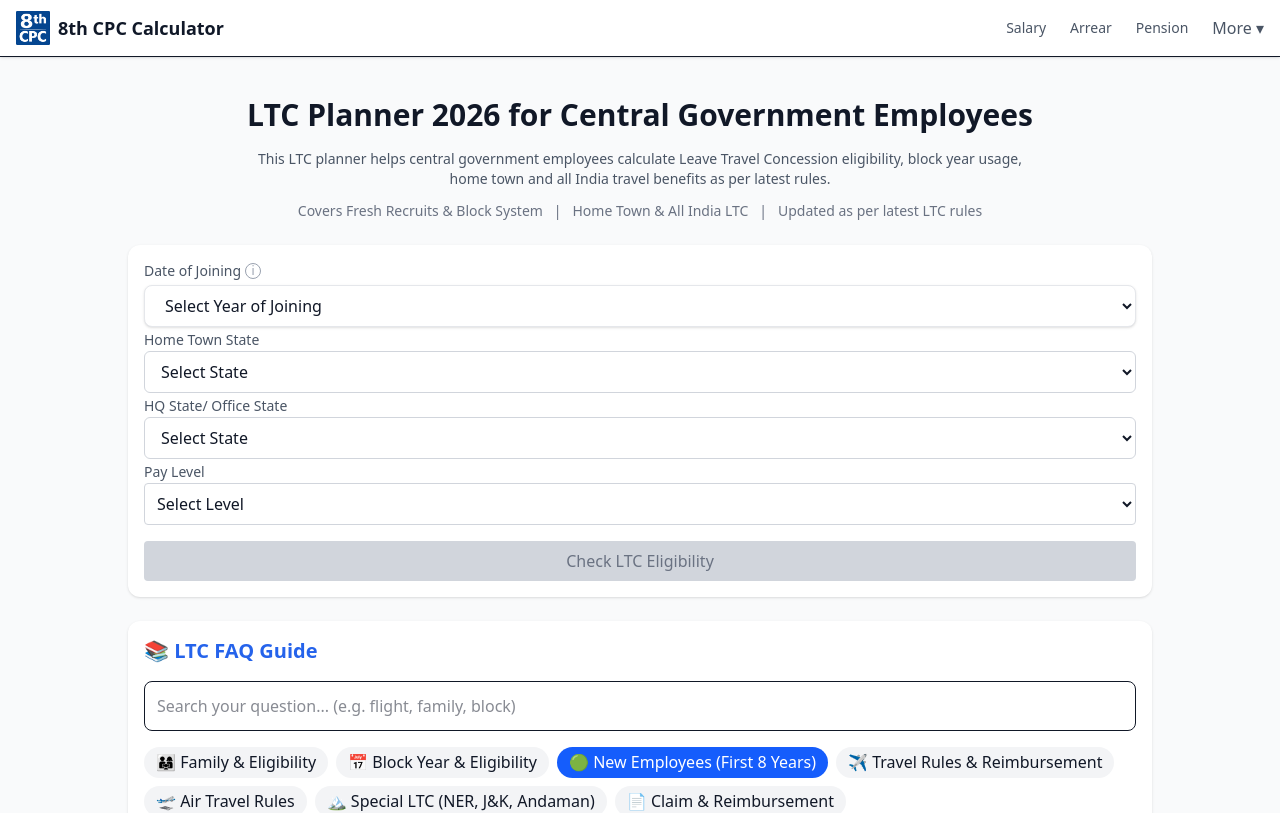
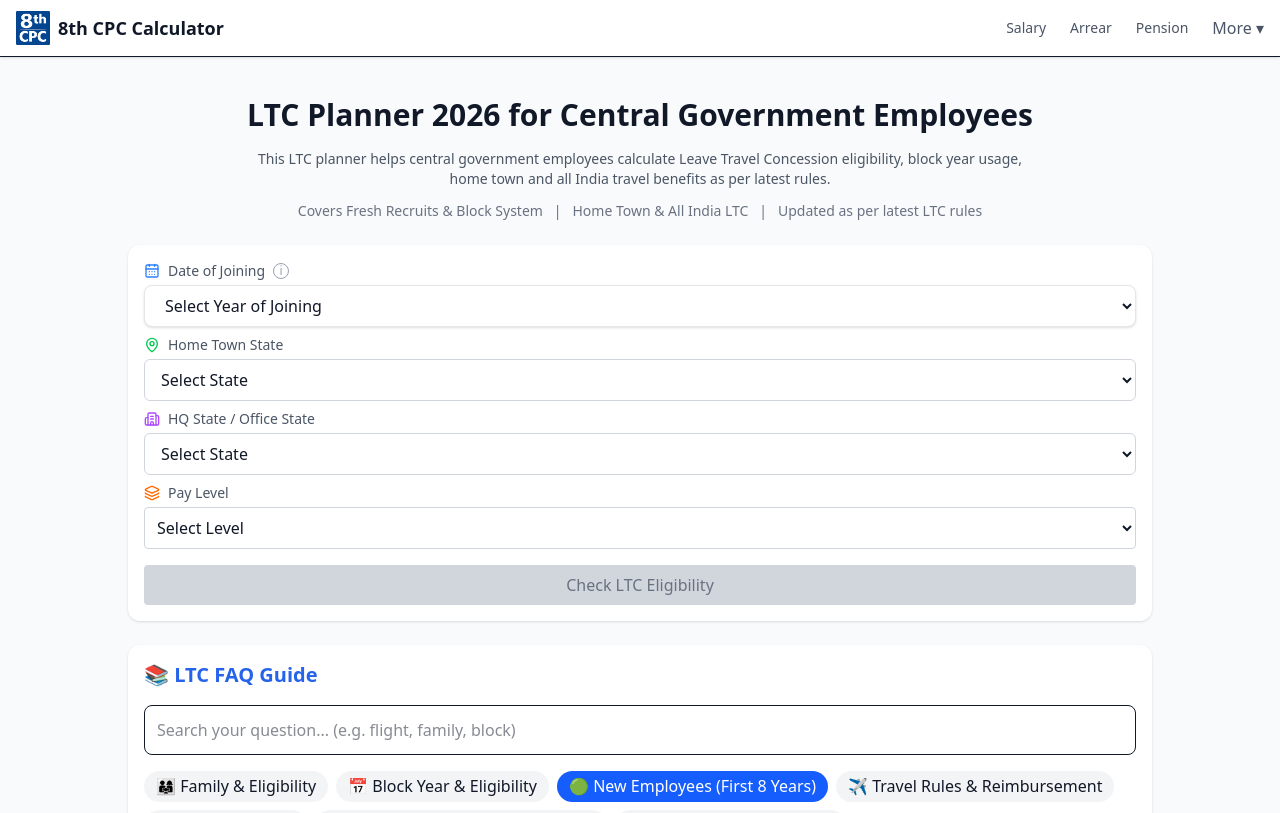
Before and after one commit to deepakkrcodes-sudo/8cpc-calculator, a Next.js app: page /ltc-planner in a window 1280 px wide. Shown: the top 813 px of the page. Built offline with nearby package versions, Linux system fonts and the light colour scheme.

Commit message:
added icons in ltc planner

```diff
--- a/components/ltc/BasicInfoForm.jsx
+++ b/components/ltc/BasicInfoForm.jsx
@@ -2,6 +2,13 @@
 
 import { useState } from "react";
 import { payMatrix } from "@/data/payMatrix";
+import {
+    CalendarDays,
+    MapPin,
+    Building2,
+    Layers,
+    History
+} from "lucide-react";
 
 const states = [
     "Andhra Pradesh", "Arunachal Pradesh", "Assam", "Bihar",
@@ -56,7 +63,8 @@ export default function BasicInfoForm({ onChange }) {
             {/* DOJ */}
 
             <div className="flex flex-col">
-                <label className="text-sm text-gray-600 flex items-center gap-1 mb-1">
+                <label className="text-sm text-gray-600 flex items-center gap-2 mb-1">
+                    <CalendarDays size={16} className="text-blue-500" />
                     Date of Joining
 
                     <span
@@ -65,6 +73,7 @@ export default function BasicInfoForm({ onChange }) {
                     >
                         i
                     </span>
+
                 </label>
 
                 <div className="relative">
@@ -94,9 +103,11 @@ export default function BasicInfoForm({ onChange }) {
 
             {/* HOME STATE */}
             <div>
-                <label className="text-sm text-gray-600">
+                <label className="text-sm text-gray-600 flex items-center gap-2 mb-1 mt-2">
+                    <MapPin size={16} className="text-green-500" />
                     Home Town State
                 </label>
+
 
                 <select
                     className="w-full border border-gray-300 rounded-md px-3 py-2 text-sm bg-white focus:outline-none focus:ring-2 focus:ring-blue-500 focus:border-blue-500"
@@ -111,8 +122,9 @@ export default function BasicInfoForm({ onChange }) {
             </div>
 
             <div>
-                <label className="text-sm text-gray-600">
-                    HQ State/ Office State
+                <label className="text-sm text-gray-600 flex items-center gap-2 mb-1 mt-2">
+                    <Building2 size={16} className="text-purple-500" />
+                    HQ State / Office State
                 </label>
 
                 <select
@@ -129,7 +141,8 @@ export default function BasicInfoForm({ onChange }) {
 
             {/* PAY LEVEL */}
             <div>
-                <label className="text-sm text-gray-600">
+                <label className="text-sm text-gray-600 flex items-center gap-2 mb-1 mt-2">
+                    <Layers size={16} className="text-orange-500" />
                     Pay Level
                 </label>
 
--- a/components/ltc/LTCHistoryTable.jsx
+++ b/components/ltc/LTCHistoryTable.jsx
@@ -1,6 +1,13 @@
 import { useEffect, useState } from "react";
 import { getAllowedOptions } from "@/utils/ltc/historyRules";
 import { getCarryForwardStatus } from "@/utils/ltc/carryForwardRules";
+import {
+  CalendarDays,
+  MapPin,
+  Building2,
+  Layers,
+  History
+} from "lucide-react";
 
 
 export default function LTCHistoryTable({ basicInfo, eligibility, onChange }) {
@@ -347,7 +354,8 @@ export default function LTCHistoryTable({ basicInfo, eligibility, onChange }) {
       {/* HEADER */}
       <div className="flex items-center justify-between">
         <div>
-          <h2 className="text-sm font-semibold text-gray-800">
+          <h2 className="text-md font-semibold text-gray-800 flex items-center gap-2 mt-4">
+            <History size={18} className="text-indigo-500" />
             LTC History
           </h2>
           <p className="text-xs text-gray-500">{info}</p>
--- a/package.json
+++ b/package.json
@@ -9,6 +9,7 @@
     "lint": "eslint"
   },
   "dependencies": {
+    "lucide-react": "^1.8.0",
     "next": "16.1.6",
     "next-seo": "^7.2.0",
     "react": "19.2.3",
```
Also changed, not shown: 1 other file (tests, documents, lock files or other folders).
